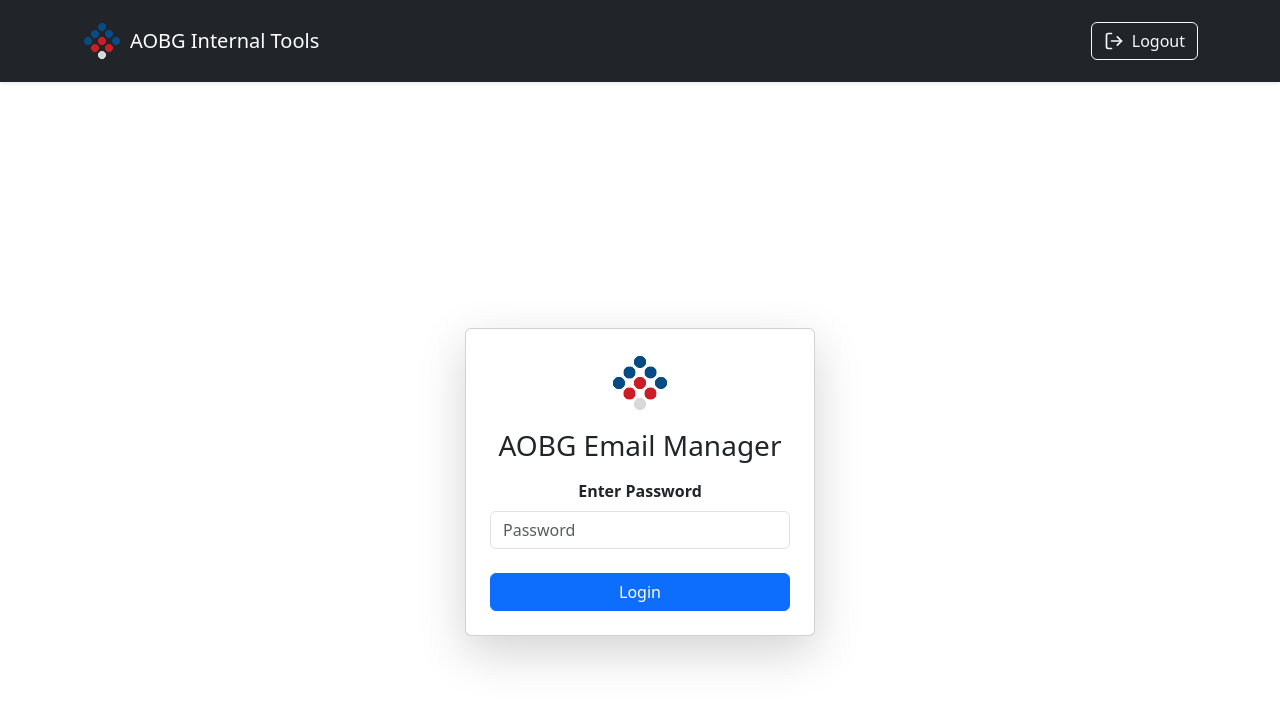
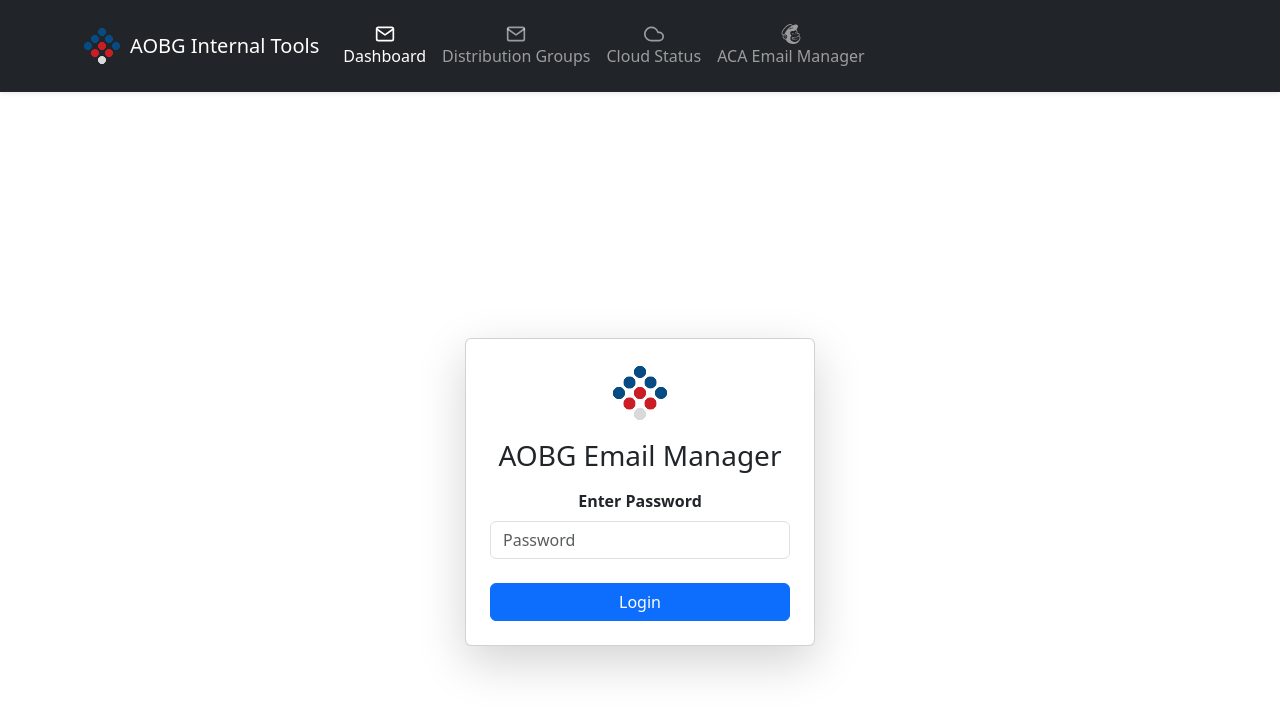
Before and after one commit to whiausbon214/dist-grp-aobgrp-net, a React (Create React App) app: page / in a window 1280 px wide. Shown: the top 714 px of the page. Built offline with nearby package versions, Linux system fonts and the light colour scheme.

Commit message:
Navbar Updates

```diff
--- a/src/App.js
+++ b/src/App.js
@@ -10,7 +10,7 @@ function App() {
 
   return (
     <Router>
-      <AppNavbar onLogout={() => setAuthenticated(false)} />
+      <AppNavbar onLogout={() => setAuthenticated(false)} isAuthenticated={authenticated} />
       {authenticated ? (
         <Routes>
           <Route path="/" element={<Dashboard />} />
--- a/src/components/Navbar.js
+++ b/src/components/Navbar.js
@@ -1,7 +1,9 @@
-import { Navbar, Container, Button, Image } from "react-bootstrap";
-import { FiLogOut } from "react-icons/fi"; // Logout icon
+import { Navbar, Container, Button, Image, Nav } from "react-bootstrap";
+import { NavLink } from "react-router-dom";
+import { FiLogOut, FiMail, FiCloud } from "react-icons/fi";
+import { SiMailchimp } from "react-icons/si";
 
-function AppNavbar({ onLogout }) {
+function AppNavbar({ onLogout, isAuthenticated }) {
   return (
     <Navbar bg="dark" variant="dark" className="py-3 shadow-sm">
       <Container>
@@ -9,9 +11,29 @@ function AppNavbar({ onLogout }) {
           <Image src="/icon.svg" alt="AOBG" height={40} className="me-2" />
           AOBG Internal Tools
         </Navbar.Brand>
-        <Button variant="outline-light" onClick={onLogout} className="d-flex align-items-center">
-          <FiLogOut size={20} className="me-2" /> Logout
-        </Button>
+        <Nav className="me-auto">
+          <Nav.Link as={NavLink} to="/" exact className="d-flex flex-column align-items-center" activeClassName="active">
+            <FiMail size={20} />
+            <span>Dashboard</span>
+          </Nav.Link>
+          <Nav.Link as={NavLink} to="/distribution-groups" className="d-flex flex-column align-items-center" activeClassName="active">
+            <FiMail size={20} />
+            <span>Distribution Groups</span>
+          </Nav.Link>
+          <Nav.Link as={NavLink} to="/cloud-status" className="d-flex flex-column align-items-center" activeClassName="active">
+            <FiCloud size={20} />
+            <span>Cloud Status</span>
+          </Nav.Link>
+          <Nav.Link as={NavLink} to="/aca-email-manager" className="d-flex flex-column align-items-center" activeClassName="active">
+            <SiMailchimp size={20} />
+            <span>ACA Email Manager</span>
+          </Nav.Link>
+        </Nav>
+        {isAuthenticated && (
+          <Button variant="outline-light" onClick={onLogout} className="d-flex align-items-center">
+            <FiLogOut size={20} className="me-2" /> Logout
+          </Button>
+        )}
       </Container>
     </Navbar>
   );
```
Also changed, not shown: 1 other file (tests, documents, lock files or other folders).
